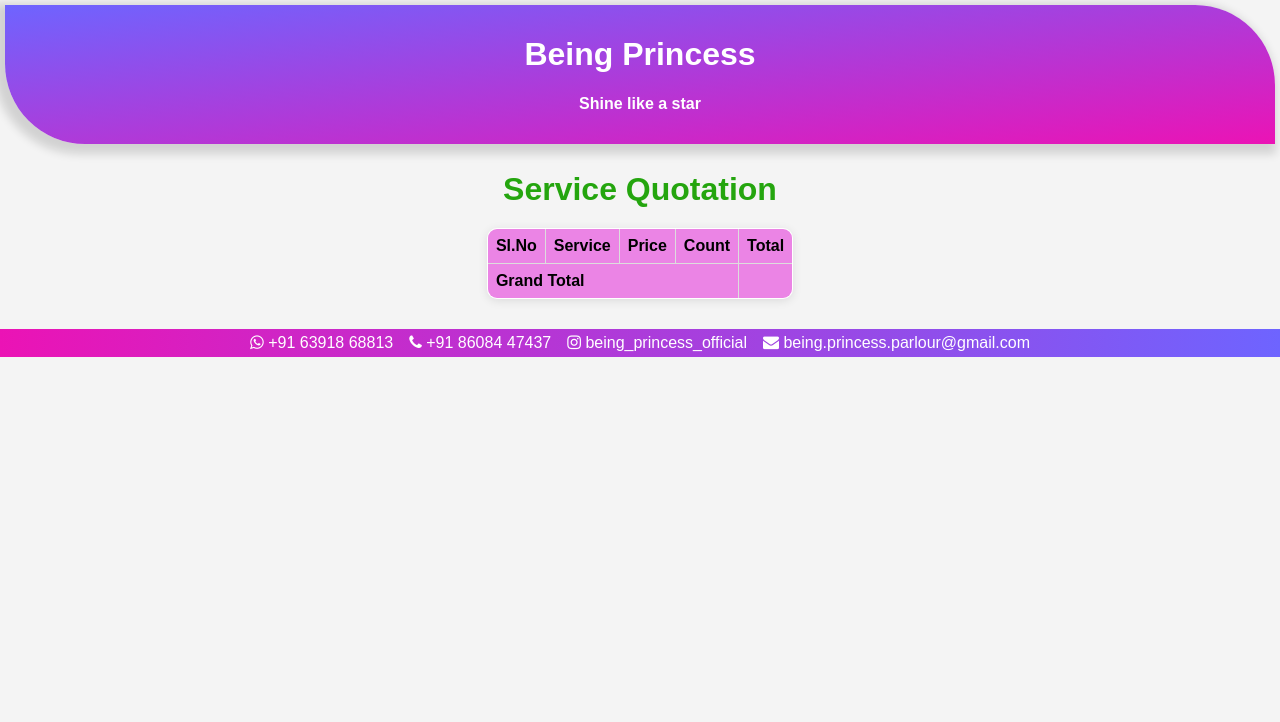
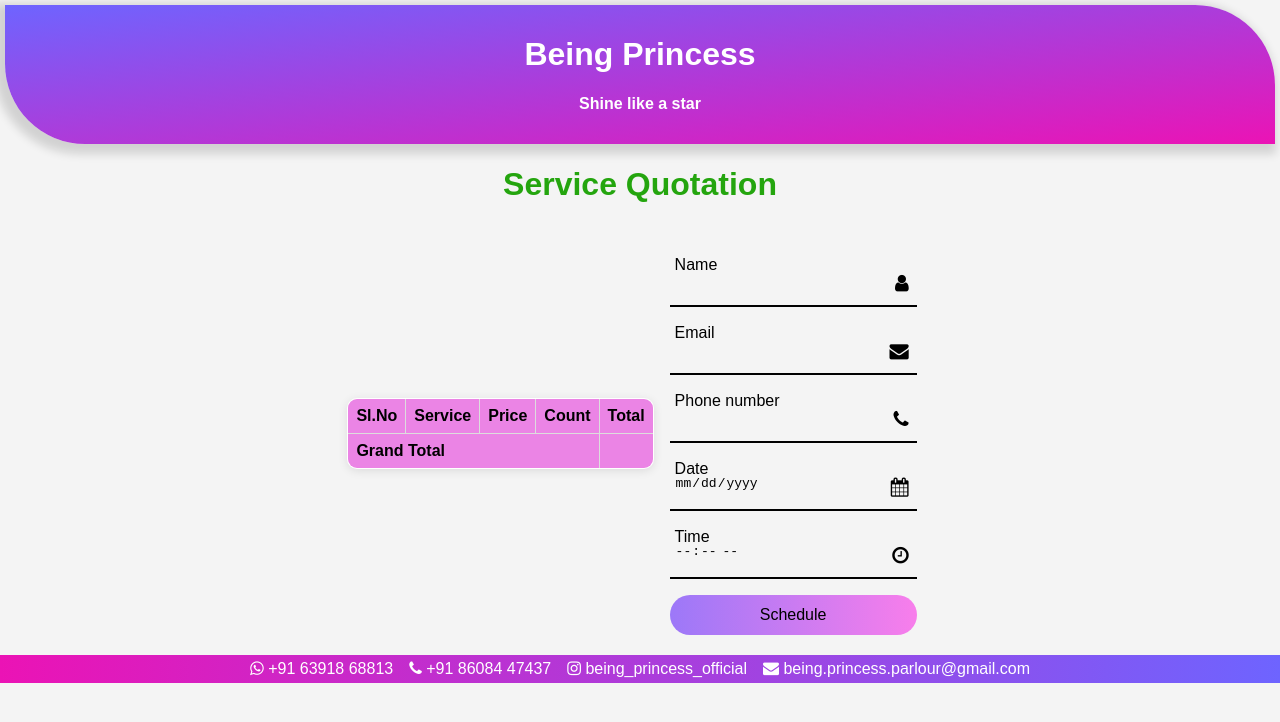
Before and after one commit to pandia-dev/service-picker, a website: page public/quotation.html in a window 1280 px wide. Drawn offline with Linux system fonts and the light colour scheme.

Commit message:
BP-15 Form adoption

```diff
--- a/public/quotation.html
+++ b/public/quotation.html
@@ -8,12 +8,14 @@
     <link rel="stylesheet" href="https://cdnjs.cloudflare.com/ajax/libs/font-awesome/4.7.0/css/font-awesome.min.css">
     <link rel="stylesheet" href="style.css">
     <style>
-        .login-box {
+        .content-container {
             display: flex;
             justify-content: center;
             align-items: center;
             border-radius: 20px;
             margin-bottom: 10px;
+            flex-direction: row;
+            flex-wrap: wrap;
         }
 
         .heading {
@@ -89,6 +91,13 @@
         .highlight {
             animation: highlight 1s ease-in-out;
         }
+
+        #form-section {
+            position: relative;
+            top: 1em;
+            padding: 1em;
+            animation: fadeIn 1s ease-in-out;
+        }
     </style>
 </head>
 
@@ -97,9 +106,9 @@
         <h1>Being Princess</h1>
         <h4>Shine like a star</h4>
     </header>
-    <div class="login-box">
-        <div>
-            <h1 class="heading">Service Quotation</h1>
+    <h1 class="heading">Service Quotation</h1>
+    <div class="content-container">
+        <div id="quotation-section">
             <table id="servicesTable">
                 <thead>
                     <tr>
@@ -120,16 +129,30 @@
                 </tfoot>
             </table>
         </div>
+        <div id="form-section">
+
+        </div>
     </div>
     <script>
         let quotationArray = [];
+        // Prepare the JSON from query params
         window.onload = function () {
             const urlParam = new URLSearchParams(window.location.search);
             const quotationData = urlParam.get('data');
             if (quotationData) {
                 this.quotationArray = JSON.parse(decodeURIComponent(quotationData));
+                displayServices();
             }
         }
+
+        // Loading form component from shared module
+        document.addEventListener('DOMContentLoaded', function () {
+            fetch('shared/form.html')
+                .then(response => response.text())
+                .then(data => {
+                    document.getElementById('form-section').innerHTML = data;
+                });
+        });
 
         // Function to display services in the table
         function displayServices() {
@@ -161,10 +184,9 @@
             grandTotalElement.textContent = grandTotal.toLocaleString('en-IN');
         }
 
-        // Call the function to display the services
-        setTimeout(() => {
-            displayServices();
-        }, 50);
+        function onSubmit() {
+            debugger
+        }
     </script>
     <footer>
         <div><i class="fa fa-whatsapp"></i> +91 63918 68813 </div>
--- /dev/null
+++ b/public/shared/form.html
@@ -0,0 +1,100 @@
+<style>
+    .form-div {
+        display: flex;
+        align-items: stretch;
+        border-radius: 20px;
+        margin-bottom: 10px;
+        flex-direction: column;
+        gap: 1em;
+    }
+
+    .input-box {
+        position: relative;
+        border-bottom: 2px solid black;
+    }
+
+    .input-box label {
+        position: absolute;
+        top: 20%;
+        left: 5px;
+        transform: translateY(-50%);
+        font-size: 1em;
+        color: black;
+        pointer-events: none;
+        transition: .5s;
+    }
+
+    .input-box input:focus~label,
+    .input-box input:valid~label {
+        top: -5px;
+    }
+
+    .input-box input {
+        width: 100%;
+        height: 50px;
+        background: transparent;
+        border: none;
+        outline: none;
+        font-size: 1em;
+        color: black;
+        padding: 0 35px 0 5px;
+    }
+
+    .input-box .icon {
+        position: absolute;
+        right: 8px;
+        color: black;
+        font-size: 1.2em;
+        line-height: 57px;
+    }
+
+    input[type="time"]::-webkit-calendar-picker-indicator {
+        display: none;
+    }
+
+    input[type="date"]::-webkit-calendar-picker-indicator {
+        display: none;
+    }
+
+    button {
+        width: 100%;
+        height: 40px;
+        background-image: linear-gradient(to left, rgb(248, 126, 235), rgb(156, 120, 248));
+        border: none;
+        outline: none;
+        border-radius: 40px;
+        cursor: pointer;
+        font-size: 1em;
+        color: black;
+        font-weight: 400px;
+    }
+</style>
+
+<div class="form-div">
+    <div class="input-box">
+        <span class="icon"><i class="fa fa-user"></i></span>
+        <input id="name" type="text" required>
+        <label>Name</label>
+    </div>
+    <div class="input-box">
+        <span class="icon"><i class="fa fa-envelope" aria-hidden="true"></i></span>
+        <input id="email" type="email" required>
+        <label>Email</label>
+    </div>
+    <div class="input-box">
+        <span class="icon"><i class="fa fa-phone" aria-hidden="true"></i></span>
+        <input id="phone" type="text" required>
+        <label>Phone number</label>
+    </div>
+    <div class="input-box">
+        <span class="icon"><i class="fa fa-calendar" aria-hidden="true"></i></span>
+        <input id="date" type="date" required>
+        <label>Date</label>
+    </div>
+    <div class="input-box">
+        <span class="icon"><i class="fa fa-clock-o" aria-hidden="true"></i></span>
+        <input id="time" type="time" required>
+        <label>Time</label>
+    </div>
+    <button onClick="onSubmit(event)">Schedule</button>
+</div>
```
Also changed, not shown: public/appointment.html (+1 -1 lines), public/form.html (deleted, +0 -189 lines), public/schedule.html (added, +90 -0 lines).
